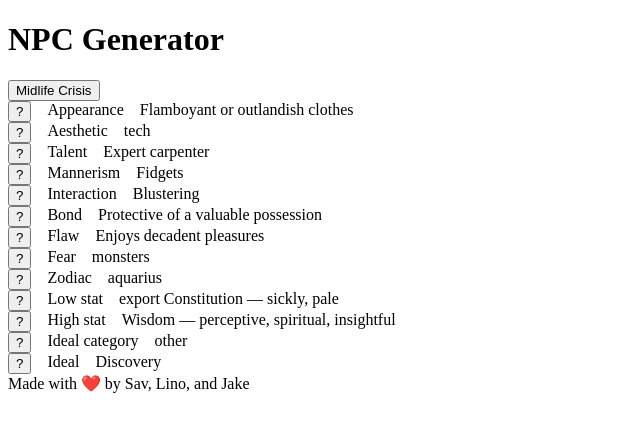
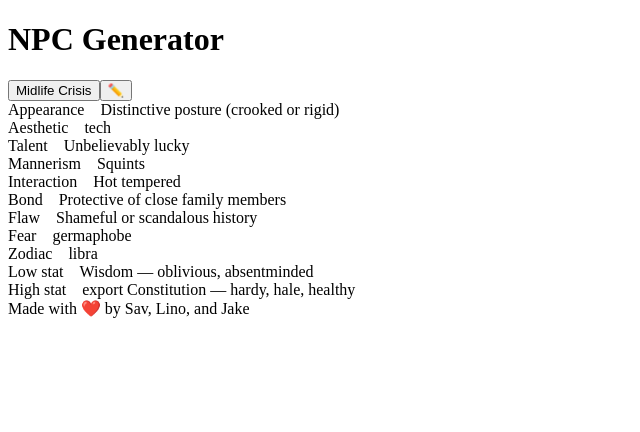
Before and after one commit to Lunaliar/npc-generator, a React (Create React App) app: page / in a window 1280 px wide. Shown: the top 432 px of the page, without its empty margins (0-640 px from the left). Built offline with nearby package versions, Linux system fonts and the light colour scheme.

Commit message:
Add edit functionality

```diff
--- a/src/Generator.js
+++ b/src/Generator.js
@@ -28,3 +28,4 @@ export default Generator
 // use Material UI to make it look sick
 // query a name API for character names
 // query a animal API for pets
+// use localStorage to save characteristics
--- a/src/NPC.js
+++ b/src/NPC.js
@@ -22,8 +22,8 @@ const traitToHuman = {
   zodiac: 'Zodiac',
   lowStat: 'Low stat',
   highStat: 'High stat',
-  idealCategory: 'Ideal category',
-  ideal: 'Ideal',
+  // idealCategory: 'Ideal category',
+  // ideal: 'Ideal',
 }
 
 function generateRandomTraits(idealCategory = getRandomValue(traits.idealCategories)) {
@@ -39,65 +39,100 @@ function generateRandomTraits(idealCategory = getRandomValue(traits.idealCategor
     zodiac: getRandomValue(traits.zodiac),
     lowStat: getRandomValue(traits.lowStat),
     highStat: getRandomValue(traits.highStat),
-    idealCategory,
-    ideal: getRandomValue(traits.ideal[idealCategory])
+    // idealCategory,
+    // ideal: getRandomValue(traits.ideal[idealCategory])
   }
 }
 
 class NPC extends Component {
   constructor(props) {
     super(props)
+    const initialNpc = generateRandomTraits()
     this.state = {
-      npc: generateRandomTraits()
+      npc: initialNpc,
+      workingNpc: { ...initialNpc },
+      isEditing: false
     };
   }
 
   randomizeIndividualTrait = traitName => {
     this.setState(prevState => {
       const currentNpc = prevState.npc
-      if (traitName === "ideal") {
-        const newNpc = generateRandomTraits(prevState.npc.idealCategory)
-        const { ideal, idealCategory } = newNpc
-        return {
-          npc: {
-            ...currentNpc,
-            ideal,
-            idealCategory
-          }
-        }
-      } else if (traitName === "idealCategory") {
-        const newNpc = generateRandomTraits()
-        const { ideal, idealCategory } = newNpc
-        return {
-          npc: {
-            ...currentNpc,
-            ideal,
-            idealCategory
-          }
-        }
-      } else {
+      // if (traitName === "ideal") {
+      //   const newNpc = generateRandomTraits(prevState.npc.idealCategory)
+      //   const { ideal, idealCategory } = newNpc
+      //   return {
+      //     npc: {
+      //       ...currentNpc,
+      //       ideal,
+      //       idealCategory
+      //     }
+      //   }
+      // } else if (traitName === "idealCategory") {
+      //   const newNpc = generateRandomTraits()
+      //   const { ideal, idealCategory } = newNpc
+      //   return {
+      //     npc: {
+      //       ...currentNpc,
+      //       ideal,
+      //       idealCategory
+      //     }
+      //   }
+      // } else {
       const newNpc = generateRandomTraits(prevState.npc.idealCategory)
       return {
-          npc: {
+        workingNpc: {
           ...currentNpc,
           [traitName]: newNpc[traitName]
         }
       }
-      }
+      // }
     })
   }
 
   render() {
     return (
       <>
-        <button onClick={() => this.setState({ npc: generateRandomTraits() })}>Midlife Crisis</button>
+        <button onClick={() => {
+          const newNpc = generateRandomTraits()
+          this.setState({ npc: newNpc, workingNpc: { ...newNpc } })
+        }}>Midlife Crisis</button>
+        {this.state.isEditing ?
+          <>
+            <button onClick={() => {
+              this.setState({ isEditing: false, npc: { ...this.state.workingNpc } })
+            }}>Save</button>
+            <button onClick={() => this.setState({ isEditing: false, workingNpc: { ...this.state.npc } })}>Discard</button>
+          </>
+          :
+          <button onClick={() => this.setState({ isEditing: true })}>✏️</button>
+        }
         <div className='NPC'>
           {Object.keys(this.state.npc).map(traitName => {
-            return <div key={traitName} className="trait">
+            return (
+              <div key={traitName} className="trait">
+                <div>{traitToHuman[traitName]}</div>
+                {this.state.isEditing ?
+                  <>
+                    <select name={traitName} value={this.state.workingNpc[traitName]} onChange={e => {
+                      this.setState({
+                        workingNpc: {
+                          ...this.state.workingNpc,
+                          [traitName]: e.target.value
+                        }
+                      })
+                    }}>
+                      {traits[traitName].map(t => {
+                        return <option key={t} value={t}>{t}</option>
+                      })}
+                    </select>
                     <button onClick={() => this.randomizeIndividualTrait(traitName)}>?</button>
-              <div>{traitToHuman[traitName]}</div>
+                  </>
+                  :
                   <div>{this.state.npc[traitName]}</div>
+                }
               </div>
+            )
           })}
         </div>
       </>
```
Lines whose indentation alone changed are shown as unchanged.
